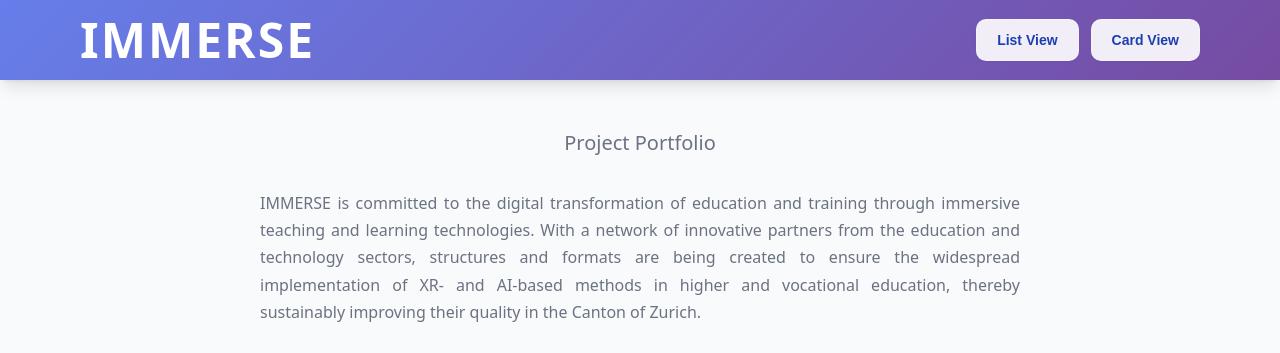
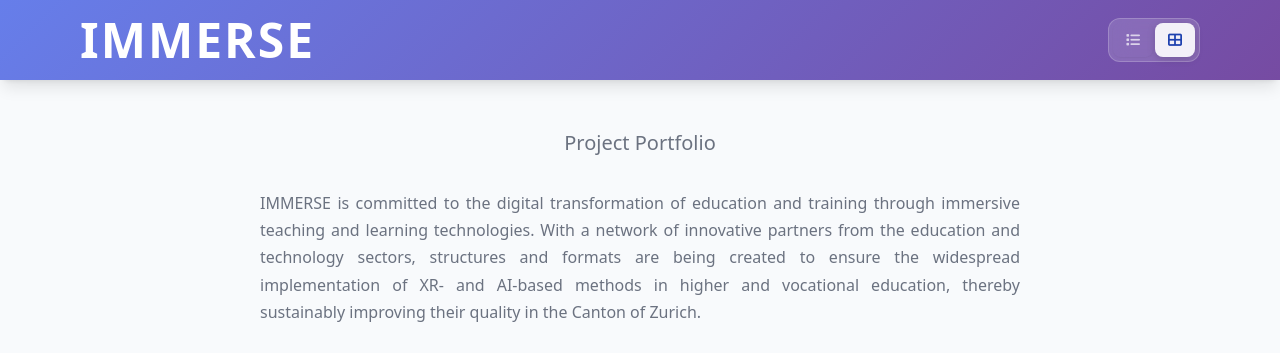
Before and after one commit to immerse-zhaw/AppStoreWebsite, a plain HTML site: page docs/index.html in a window 1280 px wide. Shown: the top 353 px of the page. Drawn offline with Linux system fonts and the light colour scheme.

Commit message:
Changed list and card buttons

```diff
--- a/docs/index.html
+++ b/docs/index.html
@@ -561,21 +561,48 @@
       box-shadow: var(--shadow-sm);
     }
 
-    /* Header button styles */
-    .header .btn {
-      background: rgba(255, 255, 255, 0.9);
-      color: var(--header);
-      border: 1px solid rgba(255, 255, 255, 0.3);
-      font-weight: 600;
-      padding: 12px 20px;
-      font-size: 14px;
+    /* View toggle button group */
+    .view-toggle-group {
+      background: rgba(255, 255, 255, 0.15);
+      border: 1px solid rgba(255, 255, 255, 0.2);
+      border-radius: 12px;
+      padding: 4px;
+      display: flex;
+      gap: 2px;
       backdrop-filter: blur(10px);
     }
 
-    .header .btn:hover {
+    .view-btn {
+      background: transparent;
+      color: rgba(255, 255, 255, 0.7);
+      border: none;
+      font-weight: 500;
+      padding: 10px 12px;
+      font-size: 16px;
+      border-radius: 8px;
+      transition: all 0.2s ease;
+      min-width: 40px;
+      display: flex;
+      align-items: center;
+      justify-content: center;
+    }
+
+    .view-btn:hover {
+      color: rgba(255, 255, 255, 0.9);
+      background: rgba(255, 255, 255, 0.1);
+      transform: none;
+      box-shadow: none;
+    }
+
+    .view-btn.active {
+      background: rgba(255, 255, 255, 0.9);
+      color: var(--header);
+      box-shadow: 0 2px 8px rgba(0, 0, 0, 0.15);
+    }
+
+    .view-btn.active:hover {
       background: rgba(255, 255, 255, 1);
-      transform: translateY(-3px);
-      box-shadow: 0 8px 25px rgba(0, 0, 0, 0.15);
+      color: var(--header);
     }
 
     .small {
@@ -589,9 +616,13 @@
 <body>
   <div class="header">
       <h1 class="header-title">IMMERSE</h1>
-      <div style="display:flex; gap:12px;">
-        <button id="listViewBtn" class="btn" title="List View">List View</button>
-        <button id="cardViewBtn" class="btn" title="Card View">Card View</button>
+      <div class="view-toggle-group">
+        <button id="listViewBtn" class="btn view-btn" title="List View">
+          <i class="fas fa-list"></i>
+        </button>
+        <button id="cardViewBtn" class="btn view-btn active" title="Card View">
+          <i class="fas fa-th-large"></i>
+        </button>
       </div>
   </div>
   <div class="wrap">
@@ -846,12 +877,18 @@
       document.getElementById("listViewBtn").addEventListener("click", () => {
         if (currentView !== "list") {
           currentView = "list";
+          // Update active states
+          document.getElementById("listViewBtn").classList.add("active");
+          document.getElementById("cardViewBtn").classList.remove("active");
           renderListView(itemsCache);
         }
       });
       document.getElementById("cardViewBtn").addEventListener("click", () => {
         if (currentView !== "card") {
           currentView = "card";
+          // Update active states
+          document.getElementById("cardViewBtn").classList.add("active");
+          document.getElementById("listViewBtn").classList.remove("active");
           renderCardView(itemsCache);
         }
       });
```
